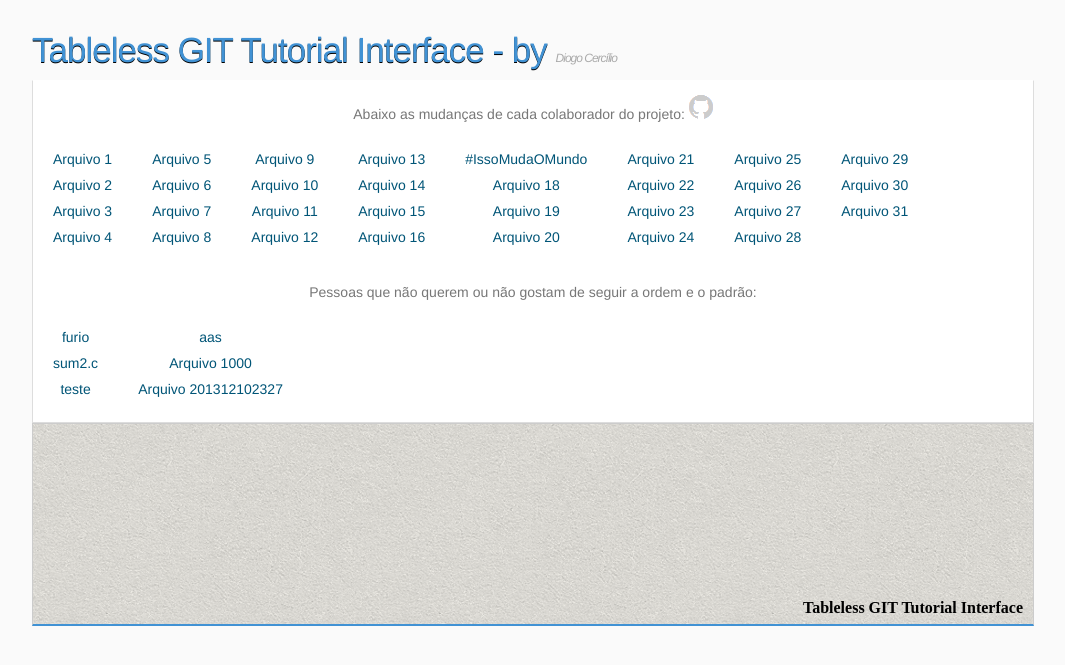
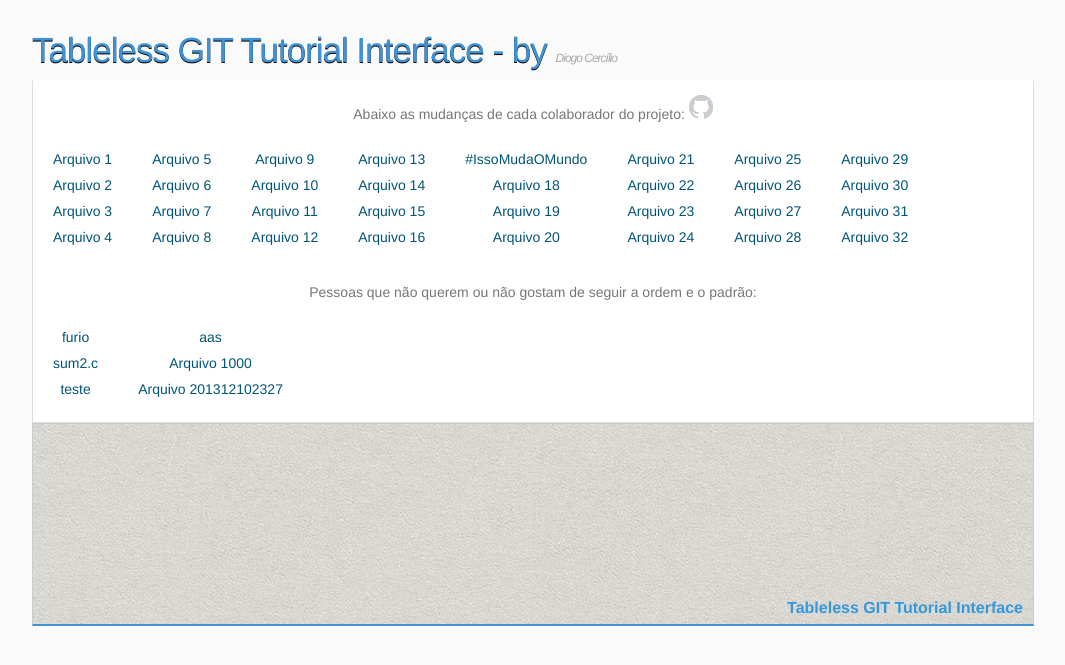
Before and after one commit to wmartins/learning-to-contribute, a PHP site: page / in a window 1280 px wide. Shown: the top 665 px of the page, without its empty margins (108-1173 px from the left). Run offline with PHP 8.4, Linux system fonts and the light colour scheme.

Commit message:
adicionando meu arquivo.txt

```diff
--- a/css/main.css
+++ b/css/main.css
@@ -3,14 +3,11 @@
 	padding:0;
 	list-style:none;
 	text-decoration: none;
+	font-family: helvetica;
 }
 
 body{
 	background: #fafafa;
-}
-
-h1, h2, h3,p,a{
-	font-family:helvetica;
 }
 
 .clear{
@@ -102,6 +99,7 @@ h1, h2, h3,p,a{
 	background: #e4e4e4 url(../img/bg.png);
 }
 .footer h6{
+	color: #3498db;
 	float: right;
 	font-size: 16px;
 	margin: 175px 10px 0 0;
--- a/index.html
+++ b/index.html
@@ -69,6 +69,7 @@
 				<li><a href="paginas/Arquivo29.txt" class="content-open" target="_blank">Arquivo 29</a></li>
 				<li><a href="paginas/Arquivo30.txt" class="content-open" target="_blank">Arquivo 30</a></li>
 				<li><a href="paginas/Arquivo31.txt" class="content-open" target="_blank">Arquivo 31</a></li>
+				<li><a href="paginas/fernandoGuisso.txt" class="content-open" target="_blank">Arquivo 32</a></li>
 				<!-- E mais três por aqui =D -->
 			</ul>
 
--- /dev/null
+++ b/paginas/fernandoGuisso.txt
@@ -0,0 +1,2 @@
+A união faz a for(k)ça</br>
+Mandou muito bem no projeto @wmartins
```
